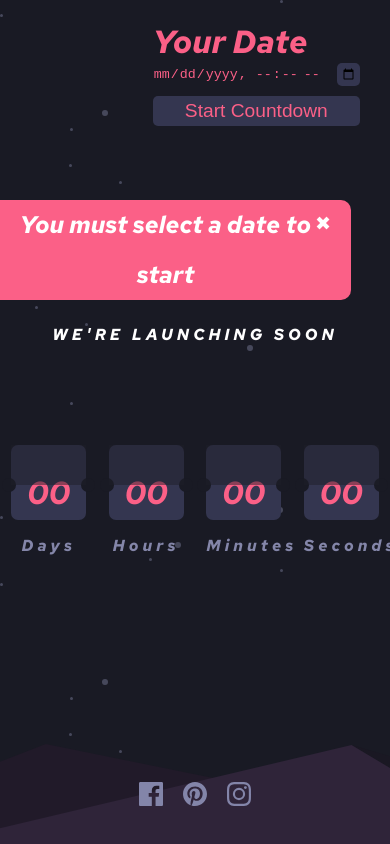
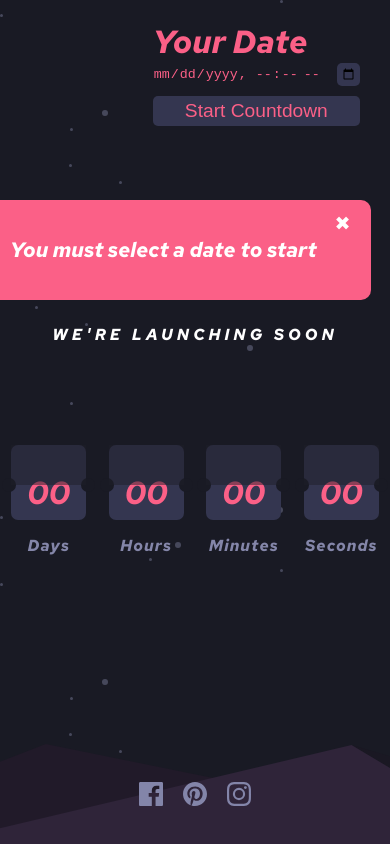
Before and after one commit to Holmanyiyos/launch-countdown-timer, a React (Create React App) app: page / in a window 390 px wide. Both pictures are taken after a click on the button "Start Countdown". Built offline with nearby package versions, Linux system fonts and the light colour scheme.

Commit message:
version mobile final

```diff
--- a/src/App.css
+++ b/src/App.css
@@ -73,4 +73,7 @@
     width: 75px;
     height: 75px;
   }
+  .countdown p{
+    letter-spacing: 1px;
+  }
  }
--- a/src/components/styles.css
+++ b/src/components/styles.css
@@ -42,7 +42,7 @@
 @media (max-width: 600px) {
    .modal{
        height: 100px;
-       width: 90%;
+       width: 95%;
     }
     .modal h3{
         display: block;
@@ -50,3 +50,9 @@
         margin: 0 30px 0 10px;
    }
 }
+
+@media (max-width: 450px) {
+     .modal h3{
+         font-size: 1.3rem;
+    }
+ }
```
